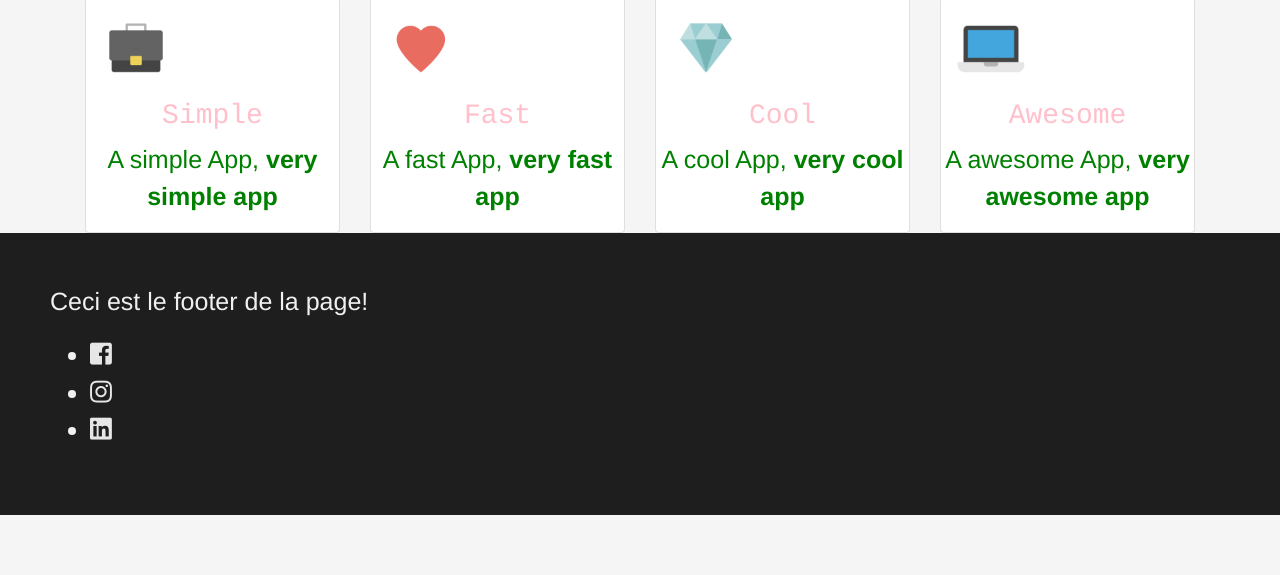
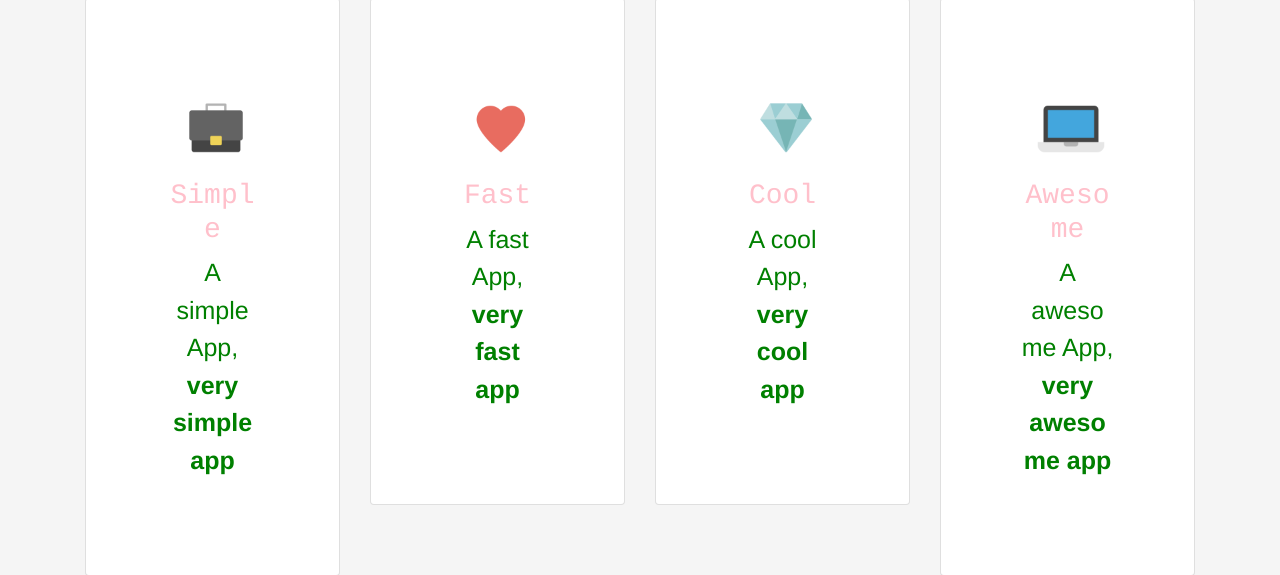
Before and after one commit to letomeet/Landing, a plain HTML site: page index.html in a window 1280 px wide. Shown: the part 452-1027 px from the top of the page. Before the commit the page ends 967 px from the top, so only its background shows below. Drawn offline with nearby package versions, Linux system fonts and the light colour scheme.

Commit message:
Update style.css

```diff
--- a/style.css
+++ b/style.css
@@ -30,7 +30,7 @@ h1{
 
 .card {
   text-align: center;
-  padding: 0px
+  padding: 80px
   }
 
 h2 {
```
